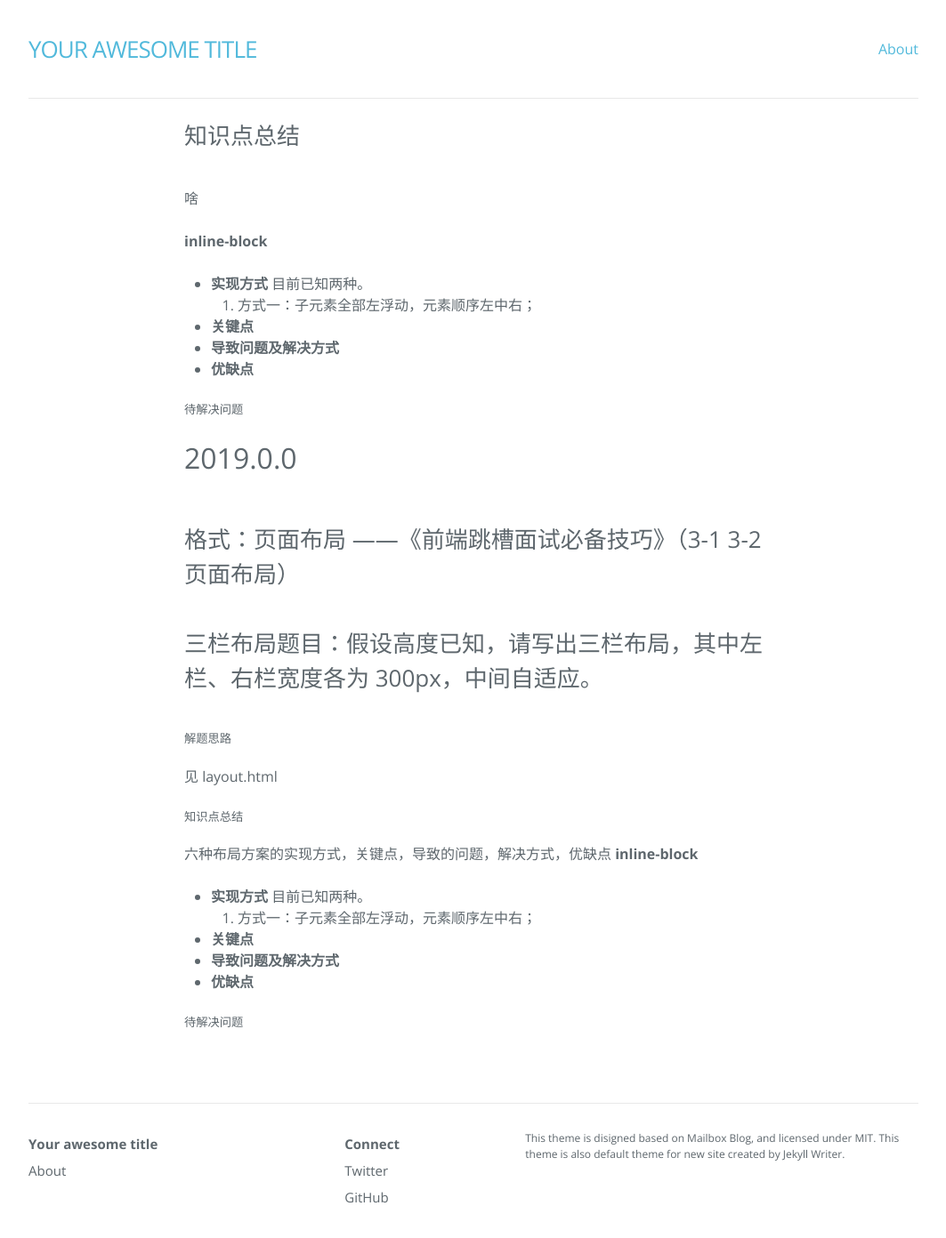
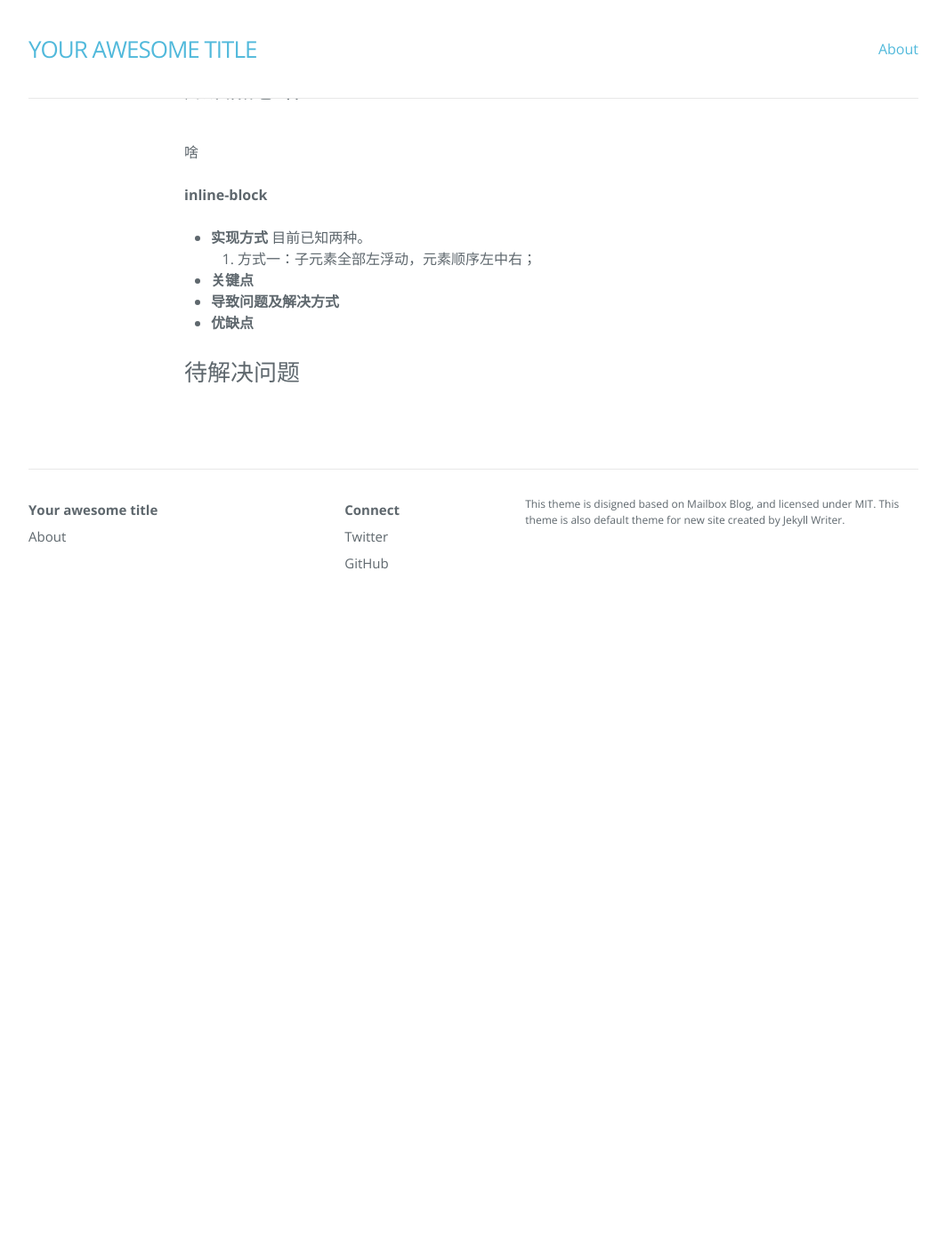
Before and after one commit to XiaoBaiCaiBao/blog, a Jekyll site: the page built from _posts/2019-02-14-前端知识点.md, in a window 1280 px wide and 1400 px high, scrolled down 2123 px. Shown: the top 1392 px of the window at 89% size, without its empty margins (108-1171 px from the left). Built offline with Jekyll 4.4.1, drawn with Linux system fonts in a browser that asks for light colours; nearby versions of some CDN libraries; after the commit the page ends 2839 px from its top, so only the background shows below that.

Commit message:
Update 前端知识点

```diff
--- a/_posts/2019-02-14-前端知识点.md
+++ b/_posts/2019-02-14-前端知识点.md
@@ -6,7 +6,7 @@ tags: ''
 ---
 #### 2019.2.12
 
-## 页面布局
+## **==页面布局==**
 
 - 《前端跳槽面试必备技巧》（3-1 3-2 页面布局）
 - 三栏布局题目：假设高度已知，请写出三栏布局，其中左栏、右栏宽度各为 300px，中间自适应。
@@ -56,13 +56,14 @@ tags: ''
 1. float 的深刻理解，清除浮动等
 2. inline-block 垂直位置问题
 
+---
+
 #### 2019.2.13
 
 ## CSS 盒模型
 
 - 《前端跳槽面试必备技巧》（3-3 3-4 CSS 盒模型）
-
-### 题目：解释 CSS 盒模型。
+- 题目：解释 CSS 盒模型。
 
 ### 解题思路
 
@@ -81,28 +82,4 @@ tags: ''
 - **导致问题及解决方式**
 - **优缺点**
 
-##### 待解决问题
-
-## 2019.0.0
-
-### 格式：页面布局 ——《前端跳槽面试必备技巧》（3-1 3-2 页面布局）
-
-### 三栏布局题目：假设高度已知，请写出三栏布局，其中左栏、右栏宽度各为 300px，中间自适应。
-
-##### 解题思路
-
-见 layout.html
-
-##### 知识点总结
-
-六种布局方案的实现方式，关键点，导致的问题，解决方式，优缺点
-**inline-block**
-
-- **实现方式**
-  目前已知两种。
-  1. 方式一：子元素全部左浮动，元素顺序左中右；
-- **关键点**
-- **导致问题及解决方式**
-- **优缺点**
-
-##### 待解决问题
+### 待解决问题
```
